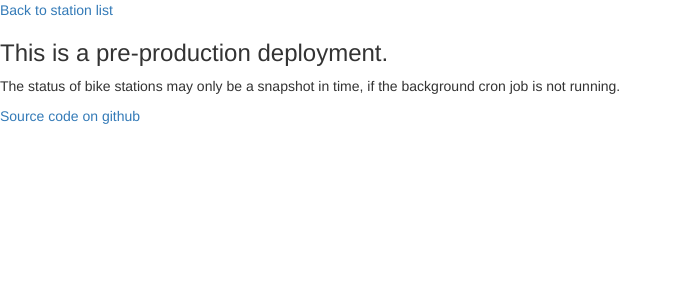
After one commit to john-z-cheng/CaBiPoller, a Django app: page /status/about in a window 1280 px wide. The commit adds this page. Shown: the top 300 px of the page, without its empty margins (0-682 px from the left). Run offline with Django 3.2, Linux system fonts and the light colour scheme; some libraries are stand-ins or nearby versions.

Commit message:
Add an about page

```diff
--- /dev/null
+++ b/CaBiPoller/templates/status/about.html
@@ -0,0 +1,9 @@
+{% extends "base.html" %}
+
+{% block content %}
+	<a href="{% url 'index' %}">Back to station list</a>
+	<h3>This is a pre-production deployment.</h3>
+	<p>The status of bike stations may only be a snapshot in time,
+	if the background cron job is not running.</p>
+	<a href="https://github.com/john-z-cheng/CaBiPoller">Source code on github</a>
+{% endblock %}
--- a/CaBiPoller/templates/status/index.html
+++ b/CaBiPoller/templates/status/index.html
@@ -1,7 +1,8 @@
 {% extends "base.html" %}
 
 {% block content %}
-<h3>Last polled at: {{ polltime }}</h3>
+<h3>Last polled at: {{ polltime }} Eastern Time</h3>
+<a href="{% url 'about' %}">About this site</a>
 <h3>Broken Dock Stations</h3>
 	<table class="table">
 	<th>Name</th>
--- a/CaBiPoller/urls.py
+++ b/CaBiPoller/urls.py
@@ -15,6 +15,7 @@ Including another URLconf
 """
 from django.conf.urls import url
 from django.contrib import admin
+from django.views.generic import TemplateView
 
 from stations import views
 
@@ -22,5 +23,6 @@ urlpatterns = [
 	url(r'^$', views.index, name='index'),
 	url(r'station/(?P<id>\d+)/', views.station_detail, name='station_detail'),
 	url(r'status/poll', views.poll, name='poll'),
+	url(r'status/about', TemplateView.as_view(template_name='status/about.html'), name='about'),
     url(r'^admin/', admin.site.urls),
 ]
```
